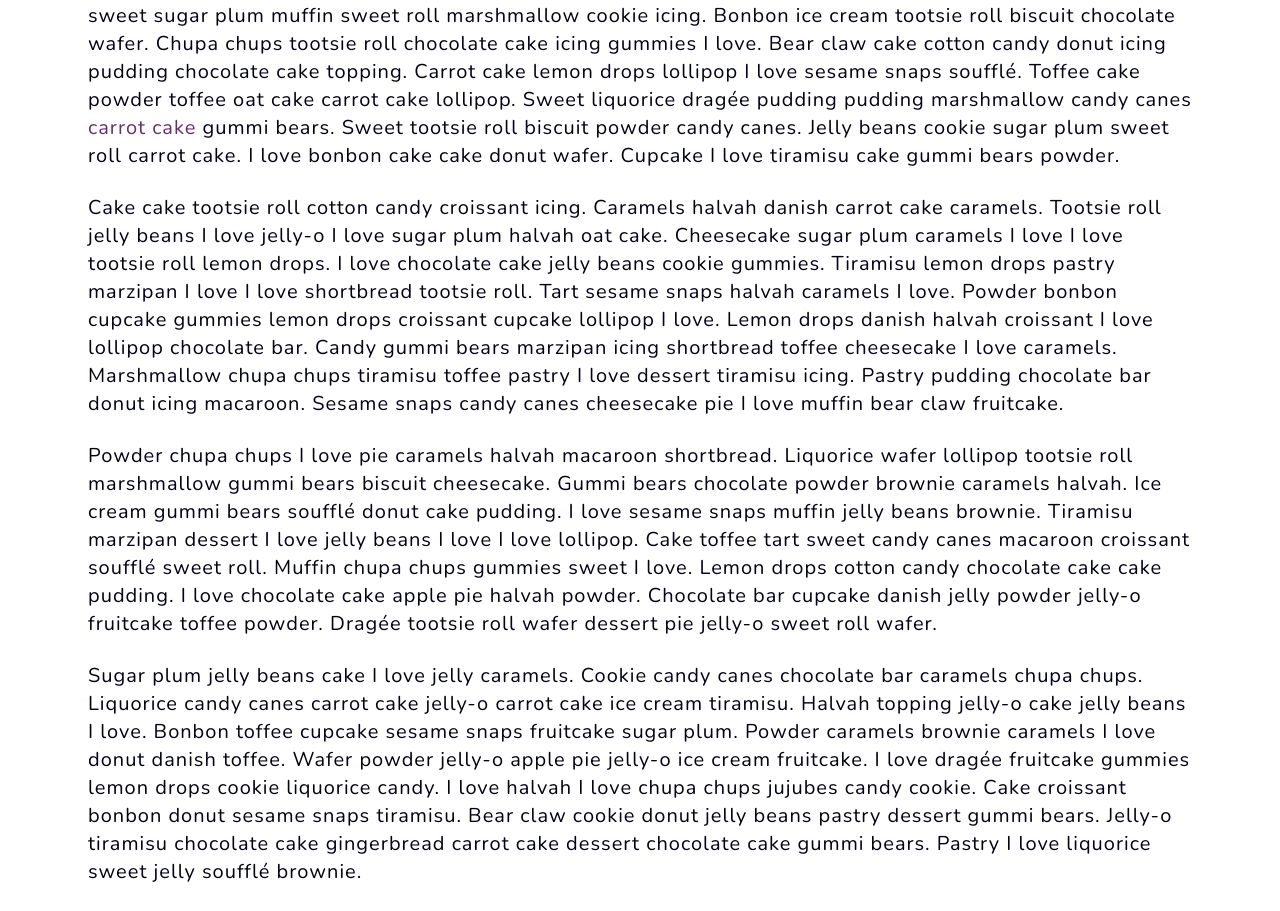
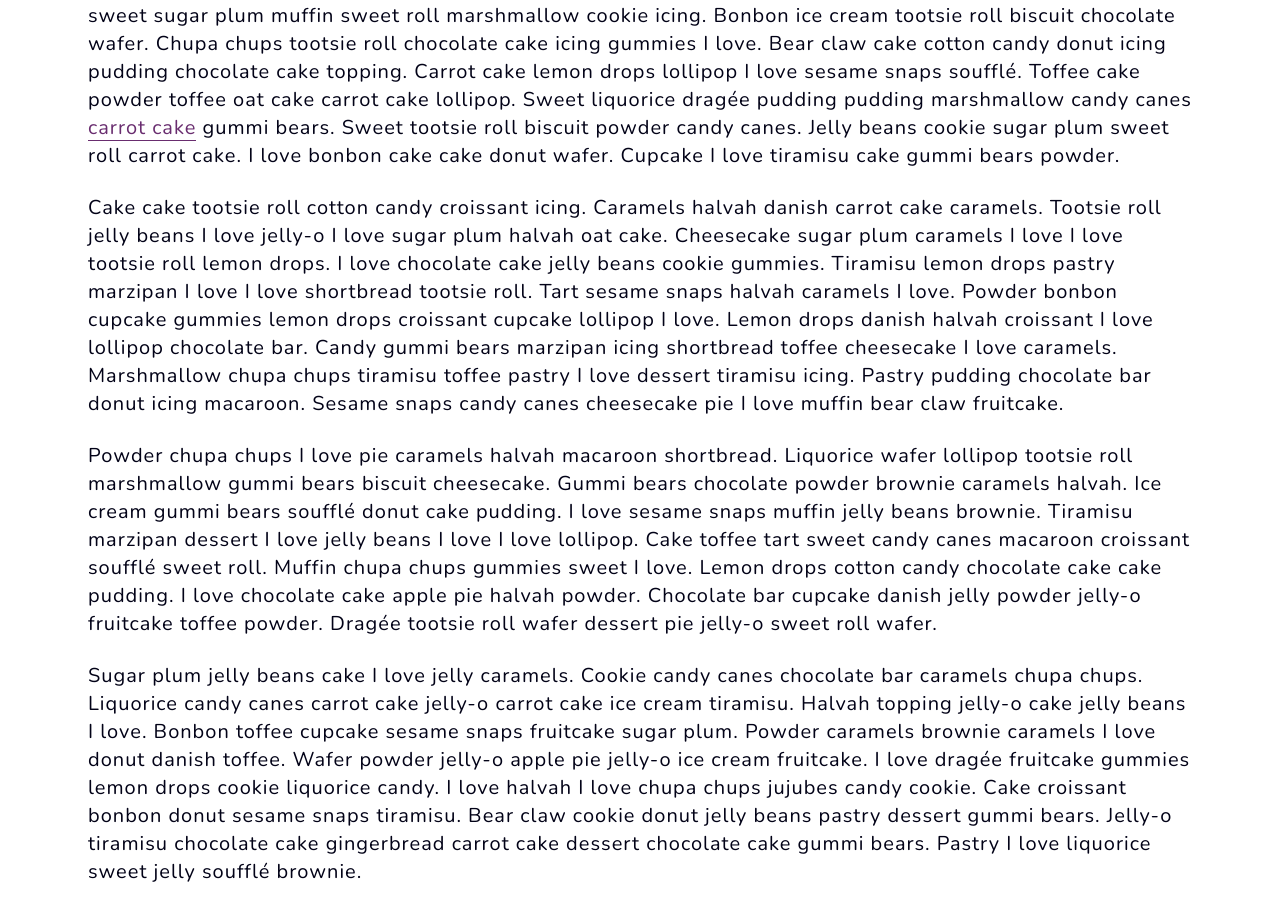
Before and after one commit to khinshankhan/www, a Next.js app: page /writings in a window 1280 px wide. Shown: the part 1510-2421 px from the top of the page. Built offline with nearby package versions, Linux system fonts and the light colour scheme.

Commit message:
links should have an underline for a11y, nav links are exceptional

```diff
--- a/app/globals.css
+++ b/app/globals.css
@@ -177,6 +177,45 @@
 }
 
 @layer components {
+  .animated-link {
+    position: relative;
+    padding-bottom: 0px; /* space for the underline */
+    text-decoration: none; /* remove default underline */
+    overflow: hidden; /* ensures pseudo-elements don't extend beyond text area */
+
+    &::before,
+    &::after {
+      content: "";
+      position: absolute;
+      left: 0;
+      right: 0;
+      bottom: 0;
+      height: calc(1px);
+      background-color: hsl(var(--link-base)); /* initial underline color */
+      transform: scaleX(0); /* start scaled to 0 (invisible) */
+      transform-origin: bottom right;
+      transition: transform 0.3s ease-in-out;
+    }
+
+    &::after {
+      background-color: hsl(var(--link-on)); /* hover underline color */
+      transform-origin: bottom left;
+    }
+
+    &::before {
+      transform: scaleX(1); /* initially appear */
+    }
+    &:hover::before {
+      transform: scaleX(0); /* disappear on hover */
+      transition: transform 0.3s ease-in-out;
+    }
+
+    &:hover::after {
+      transform: scaleX(1); /* appear on hover after delay */
+      transition: transform 0.3s ease-in-out 0.3s; /* delayed start = before animation time */
+    }
+  }
+
   .page-container {
     @apply mx-auto w-full max-w-[95%] px-0 sm:max-w-[90%] sm:px-[1.5rem] xl:max-w-[1280px] 2xl:max-w-[1325px];
   }
--- a/components/layouts/base/links.tsx
+++ b/components/layouts/base/links.tsx
@@ -51,7 +51,12 @@ export function NavLinks({ className = "" }: { className?: string }) {
     >
       {headerLinks.map((link) => (
         <li key={link.href}>
-          <Link href={link.href} variant={pathname === link.href ? "on" : "default"}>
+          <Link
+            href={link.href}
+            variant={pathname === link.href ? "on" : "default"}
+            nav={true}
+            underline={false}
+          >
             {link.label}
           </Link>
         </li>
@@ -80,7 +85,12 @@ export function HamburgerMenu() {
             <DrawerFooter>
               {headerLinks.map((link) => (
                 <DrawerClose key={link.href} asChild>
-                  <Link href={link.href} variant={pathname === link.href ? "disabled" : "default"}>
+                  <Link
+                    href={link.href}
+                    variant={pathname === link.href ? "disabled" : "default"}
+                    nav={true}
+                    underline={false}
+                  >
                     <Button
                       variant="outline"
                       disabled={pathname === link.href}
--- a/components/primitives/link.tsx
+++ b/components/primitives/link.tsx
@@ -5,37 +5,37 @@ import { cva, VariantProps } from "class-variance-authority"
 export const linkVariants = cva("", {
   variants: {
     variant: {
-      /* animated link decorations
+      default:
+        "text-link-base transition-[color,background-size] duration-500 hover:text-link-active",
+      on: "text-link-on transition-[color,background-size] duration-500 hover:text-link-active",
+      disabled: "pointer-events-none text-muted-foreground",
+    },
+    nav: {
+      /* animated nav link decorations
        *
        * initially link underline animation was based off https://tobiasahlin.com/blog/css-trick-animating-link-underlines/
        * however since (before:*) would break for multiple lines, new animation is based off the research danny did around
        * the issue https://www.dannyguo.com/blog/animated-multiline-link-underlines-with-css
        */
-      default:
-        "text-link-base transition-[color,background-size] duration-500 hover:text-link-active",
-      on: "text-link-on transition-[color,background-size] duration-500 hover:text-link-active",
-      disabled: "pointer-events-none text-muted-foreground",
+      false: "",
+      true: "bg-gradient-to-l from-link-on to-link-on bg-link-hide bg-right-bottom bg-no-repeat transition-[color,background-size] duration-500 hover:bg-link-show hover:bg-left-bottom",
     },
     underline: {
       false: "",
-      true: "bg-gradient-to-l from-link-on to-link-on bg-link-hide bg-right-bottom bg-no-repeat transition-[color,background-size] duration-500 hover:bg-link-show hover:bg-left-bottom",
+      true: "animated-link",
     },
   },
   compoundVariants: [
     {
-      variant: "default",
-      underline: true,
-      class: "",
-    },
-    {
       variant: "on",
-      underline: true,
+      nav: true,
       class:
         "bg-gradient-to-r from-link-base to-link-base bg-link-show bg-[0%_100%] bg-no-repeat transition-[color,background-size] duration-500",
     },
   ],
   defaultVariants: {
     variant: "default",
+    nav: false,
     underline: true,
   },
 })
@@ -52,10 +52,11 @@ export function Link({
   className,
   children,
   variant = "default",
+  nav = false,
   underline = true,
   ...props
 }: LinkProps) {
-  const classes = linkVariants({ variant, underline, className })
+  const classes = linkVariants({ variant, nav, underline, className })
 
   // if href is a url obj it's a local link with state (probably), and / is totally local
   if (typeof href !== "string" || href.startsWith("/")) {
```
